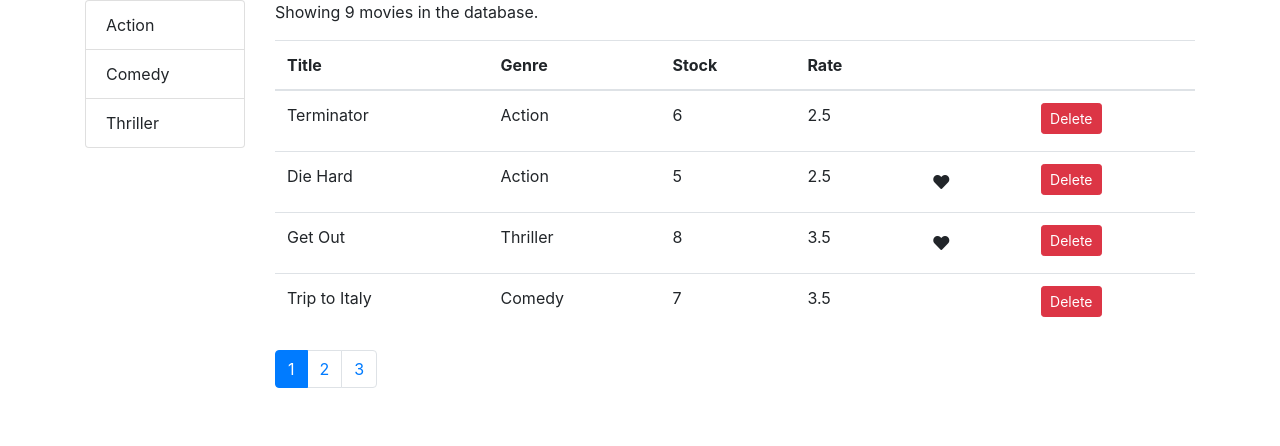
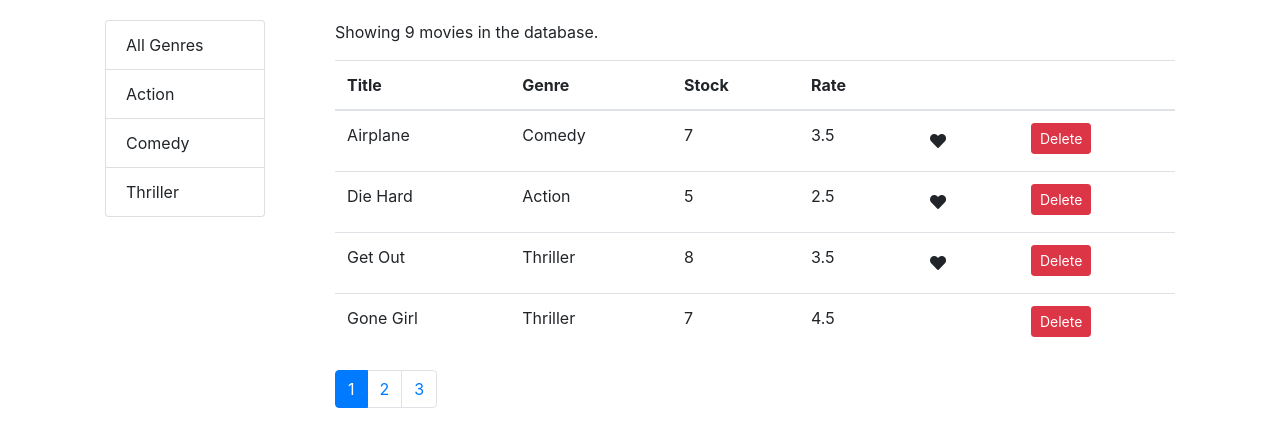
Before and after one commit to damakvarshney/vidly, a React (Create React App) app: page / in a window 1280 px wide. Shown: the top 446 px of the page. Built offline with nearby package versions, Linux system fonts and the light colour scheme.

Commit message:
9/2/2020
9/2/2020

```diff
--- a/src/Component/common/like.jsx
+++ b/src/Component/common/like.jsx
@@ -1,5 +1,4 @@
 import React, { Component } from "react";
-
 class Like extends Component {
   render() {
     let classes = "fa fa-heart";
@@ -9,7 +8,11 @@
         onClick={this.props.onClick}
         className={classes}
         aria-hidden="false"
-        style={{ padding: 10, cursor: "pointer" }}
+        style={{
+          padding: 10,
+          cursor: "pointer",
+          fontWeight: "900",
+        }}
       ></i>
     );
   }
--- a/src/Component/common/listGroup.jsx
+++ b/src/Component/common/listGroup.jsx
@@ -1,25 +1,37 @@
-import React from "react";
+import React, { Component } from "react";
 
-const ListGroup = (props) => {
-  const { onItemSelected, items, textProperty, valueProperty } = props;
-  return (
-    <div>
+class ListGroup extends Component {
+  state = {};
+  render() {
+    const {
+      items,
+      selectedItem,
+      textProperty,
+      valueProperty,
+      onItemSelect,
+    } = this.props;
+
+    return (
       <ul className="list-group">
-        {items.map((genre) => (
-          <li
-            //genre._id = genre[valueProperty]
-            key={genre[valueProperty]}
-            className="list-group-item"
-            //genre.name = genre[textProperty]
-            onClick={() => onItemSelected(genre[textProperty])}
-          >
-            {genre.name}
-          </li>
-        ))}
+        {items.map((item) => {
+          return (
+            <li
+              onClick={() => onItemSelect(item)}
+              key={item[valueProperty]}
+              className={
+                selectedItem === item
+                  ? "list-group-item active"
+                  : "list-group-item"
+              }
+            >
+              {item[textProperty]}
+            </li>
+          );
+        })}
       </ul>
-    </div>
-  );
-};
+    );
+  }
+}
 
 ListGroup.defaultProps = {
   textProperty: "name",
--- a/src/Component/common/pagination.jsx
+++ b/src/Component/common/pagination.jsx
@@ -31,7 +31,6 @@
       </ul>
     </nav>
   );
-  // );
 };
 
 export default Pagination;
--- a/src/Component/movies.jsx
+++ b/src/Component/movies.jsx
@@ -1,10 +1,11 @@
 import React, { Component } from "react";
 import { getMovies } from "../services/fakeMovieService";
-import { genres } from "../services/fakeGenreService";
-import Like from "./common/like";
+import { genres, getGenres } from "../services/fakeGenreService";
+import _ from "lodash";
 import Pagination from "./common/pagination";
 import { paginate } from "../utils/paginate";
 import ListGroup from "./common/listGroup";
+import MoviesTable from "./moviesTable";
 
 class Movies extends Component {
   state = {
@@ -12,7 +13,15 @@
     pageSize: 4,
     currentPage: 1,
     genres: genres,
+    selectedGenre: "Action",
+    sortColumn: { path: "title", order: "asc" },
   };
+
+  componentDidMount() {
+    const genre = [{ id: "", name: "All Genres" }, ...getGenres()];
+
+    this.setState({ movies: getMovies(), genres: genre });
+  }
 
   handleDelete = (movie) => {
     const moviesAfterDelete = this.state.movies.filter(
@@ -20,7 +29,6 @@
     );
     this.setState({ movies: moviesAfterDelete });
   };
-
   handleLike = (movie) => {
     const movies = [...this.state.movies];
     const index = movies.indexOf(movie);
@@ -33,70 +41,58 @@
     //this line changes page
     this.setState({ currentPage: page });
   };
+
   handleGenreSelect = (genre) => {
-    console.log(genre);
+    this.setState({ selectedGenre: genre, currentPage: 1 });
+  };
+
+  handleSort = (sortColumn) => {
+    this.setState({ sortColumn });
   };
 
   render() {
     const { length: count } = this.state.movies;
-    const { pageSize, currentPage, movies: allMovies } = this.state;
+    const {
+      pageSize,
+      currentPage,
+      selectedGenre,
+      movies: allMovies,
+      sortColumn,
+    } = this.state;
     //this means this.state.movies.length
 
     if (count === 0) {
       return <p>There are no movies in database.</p>;
     }
 
-    const movies = paginate(allMovies, currentPage, pageSize);
+    const filtered =
+      selectedGenre && selectedGenre._id
+        ? allMovies.filter((m) => m.genre._id === selectedGenre._id)
+        : allMovies;
+
+    const sorted = _.orderBy(filtered, [sortColumn.path], [sortColumn.order]);
+    const movies = paginate(sorted, currentPage, pageSize);
+
     return (
       <div className="row">
-        <div className="col-2">
+        <div className="col-2" style={{ margin: 20 }}>
           <ListGroup
             items={this.state.genres}
-            onItemSelected={this.handleGenreSelect}
-            textProperty="name"
-            valueProperty="_id"
+            onItemSelect={this.handleGenreSelect}
+            selectedItem={this.state.selectedGenre}
           />
         </div>
-        <div className="col">
-          <p>Showing {count} movies in the database.</p>
-          <table className="table">
-            <thead>
-              <tr>
-                <th>Title</th>
-                <th>Genre</th>
-                <th>Stock</th>
-                <th>Rate</th>
-                <th></th>
-                <th></th>
-              </tr>
-            </thead>
-            <tbody>
-              {movies.map((movie) => (
-                <tr key={movie._id}>
-                  <td>{movie.title}</td>
-                  <td>{movie.genre.name}</td>
-                  <td>{movie.numberInStock}</td>
-                  <td>{movie.dailyRentalRate}</td>
-                  <td>
-                    <Like
-                      liked={movie.liked}
-                      onClick={() => this.handleLike(movie)}
-                    />
-                  </td>
-                  <td>
-                    <button
-                      onClick={() => this.handleDelete(movie)}
-                      className="btn btn-danger btn-sm"
-                    >
-                      Delete
-                    </button>
-                  </td>
-                </tr>
-              ))}
-            </tbody>
-          </table>
+        <div className="col" style={{ margin: 20 }}>
+          <p>Showing {filtered.length} movies in the database.</p>
+          <MoviesTable
+            onLike={this.handleLike}
+            onDelete={this.handleDelete}
+            onSort={this.handleSort}
+            movies={movies}
+            sortColumn={sortColumn}
+          />
           <Pagination
-            itemsCount={count}
+            itemsCount={filtered.length}
             pageSize={pageSize}
             onPageChange={this.handlePageChange}
             currentPage={currentPage}
--- /dev/null
+++ b/src/Component/moviesTable.jsx
@@ -0,0 +1,56 @@
+import React, { Component } from "react";
+import Like from "./common/like";
+
+class MoviesTable extends Component {
+  raiseSort = (path) => {
+    const sortColumn = { ...this.props.sortColumn };
+    if (sortColumn.path === path)
+      sortColumn.order = sortColumn.order === "asc" ? "desc" : "asc";
+    else {
+      sortColumn.path = path;
+      sortColumn.order = "asc";
+    }
+    this.props.onSort(sortColumn);
+  };
+  render() {
+    const { movies, onDelete, onLike } = this.props;
+
+    return (
+      <table className="table">
+        <thead>
+          <tr>
+            <th onClick={() => this.raiseSort("title")}>Title</th>
+            <th onClick={() => this.raiseSort("genre.name")}>Genre</th>
+            <th onClick={() => this.raiseSort("numberInStock")}>Stock</th>
+            <th onClick={() => this.raiseSort("dailyRentalRate")}>Rate</th>
+            <th></th>
+            <th></th>
+          </tr>
+        </thead>
+        <tbody>
+          {movies.map((movie) => (
+            <tr key={movie._id}>
+              <td>{movie.title}</td>
+              <td>{movie.genre.name}</td>
+              <td>{movie.numberInStock}</td>
+              <td>{movie.dailyRentalRate}</td>
+              <td>
+                <Like liked={movie.liked} onClick={() => onLike(movie)} />
+              </td>
+              <td>
+                <button
+                  onClick={() => onDelete(movie)}
+                  className="btn btn-danger btn-sm"
+                >
+                  Delete
+                </button>
+              </td>
+            </tr>
+          ))}
+        </tbody>
+      </table>
+    );
+  }
+}
+
+export default MoviesTable;
```
